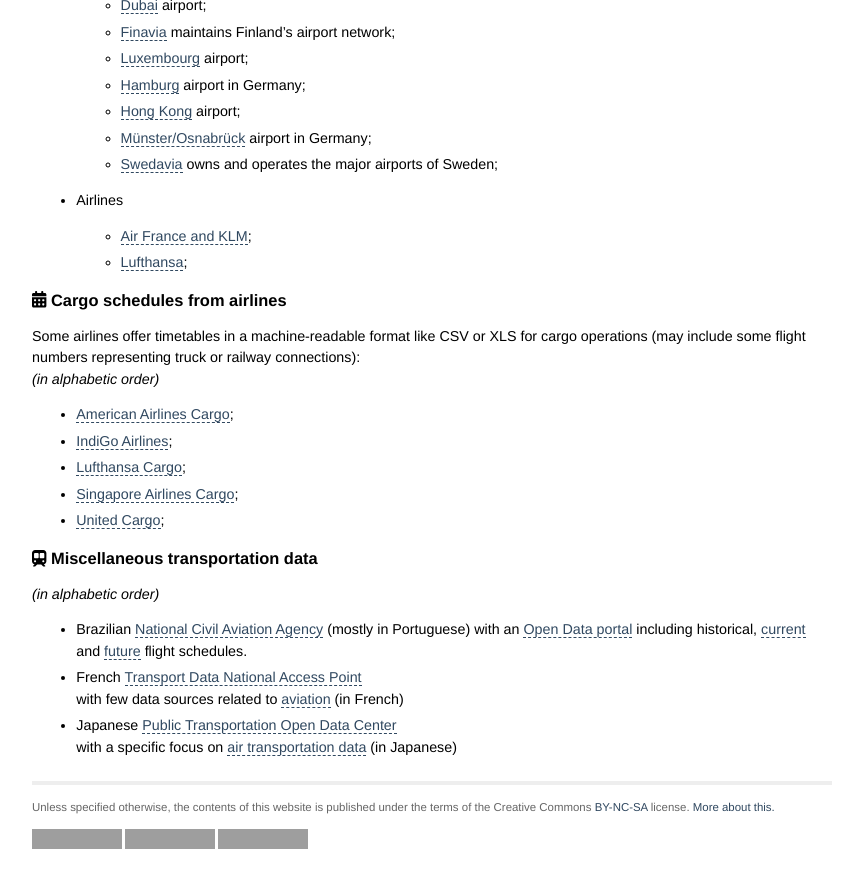
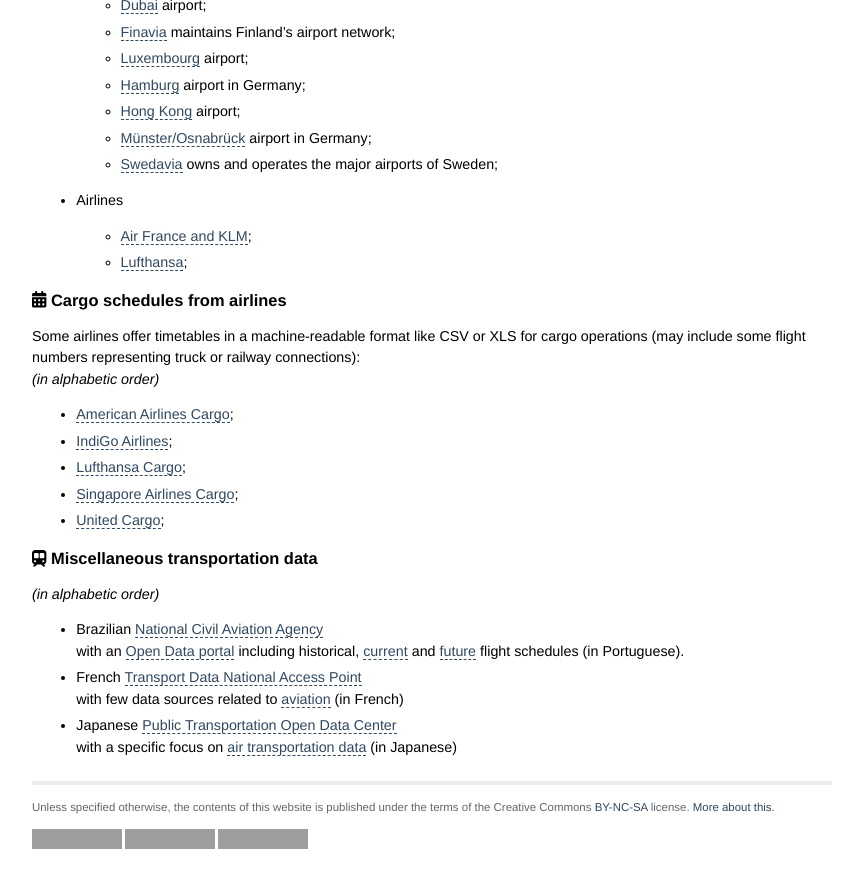
Before and after one commit to open-aviation/atmdata, a Jekyll site: the page built from _pages/data_sources.md, in a window 1280 px wide and 900 px high, scrolled down 2633 px, cut to the strip 0-888 px from the top of the window. Shown: the whole strip, without its empty margins (208-1071 px from the left). Built offline with Jekyll 4.4.1, drawn with Linux system fonts in a browser that asks for light colours; grey boxes are pictures that could not be loaded.

Commit message:
Update data_sources.md

```diff
--- a/_pages/data_sources.md
+++ b/_pages/data_sources.md
@@ -129,8 +129,8 @@ _(in alphabetic order)_
 
 _(in alphabetic order)_
 
-- Brazilian [National Civil Aviation Agency](https://www.gov.br/anac/en?set_language=en) (mostly in Portuguese)
-  with an [Open Data portal](https://www.anac.gov.br/acesso-a-informacao/dados-abertos/areas-de-atuacao/todos-os-dados-abertos) including historical, [current](https://siros.anac.gov.br/siros/registros/diario/diario.csv) and [future](https://siros.anac.gov.br/siros/registros/futuro/futuro.csv) flight schedules.
+- Brazilian [National Civil Aviation Agency](https://www.gov.br/anac/en?set_language=en)
+  with an [Open Data portal](https://www.anac.gov.br/acesso-a-informacao/dados-abertos/areas-de-atuacao/todos-os-dados-abertos) including historical, [current](https://siros.anac.gov.br/siros/registros/diario/diario.csv) and [future](https://siros.anac.gov.br/siros/registros/futuro/futuro.csv) flight schedules (in Portuguese).
 - French [Transport Data National Access Point](https://transport.data.gouv.fr/)
   with few data sources related to [aviation](https://transport.data.gouv.fr/datasets?type=air-transport) (in French)
 - Japanese [Public Transportation Open Data Center](https://www.odpt.org/)
```
